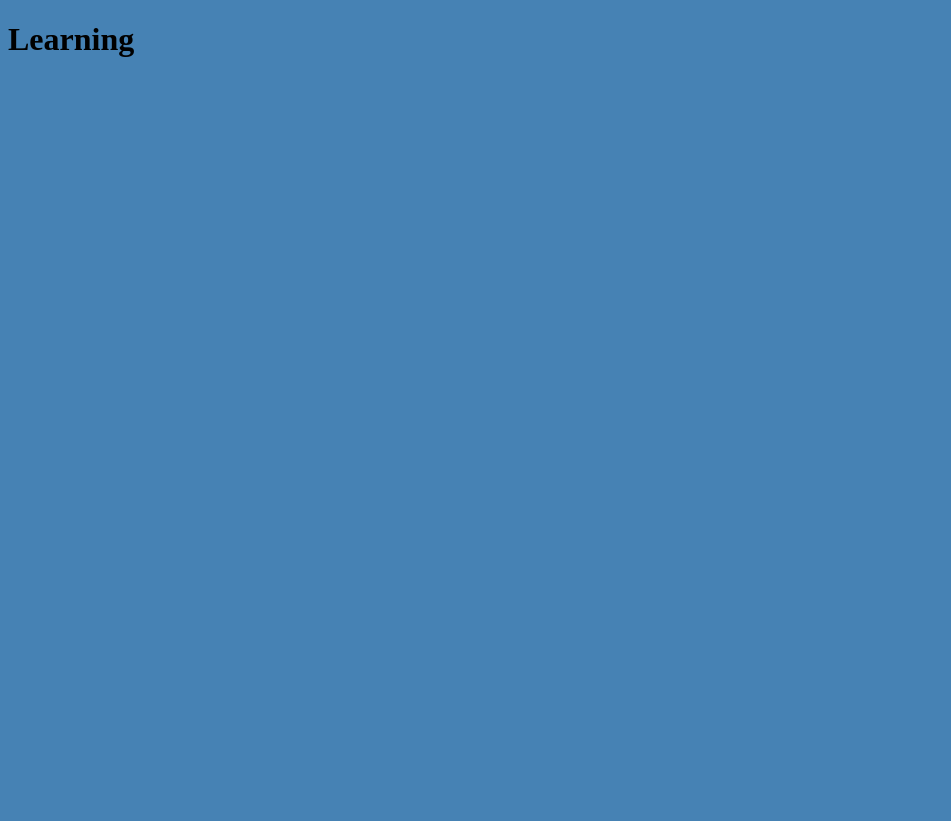
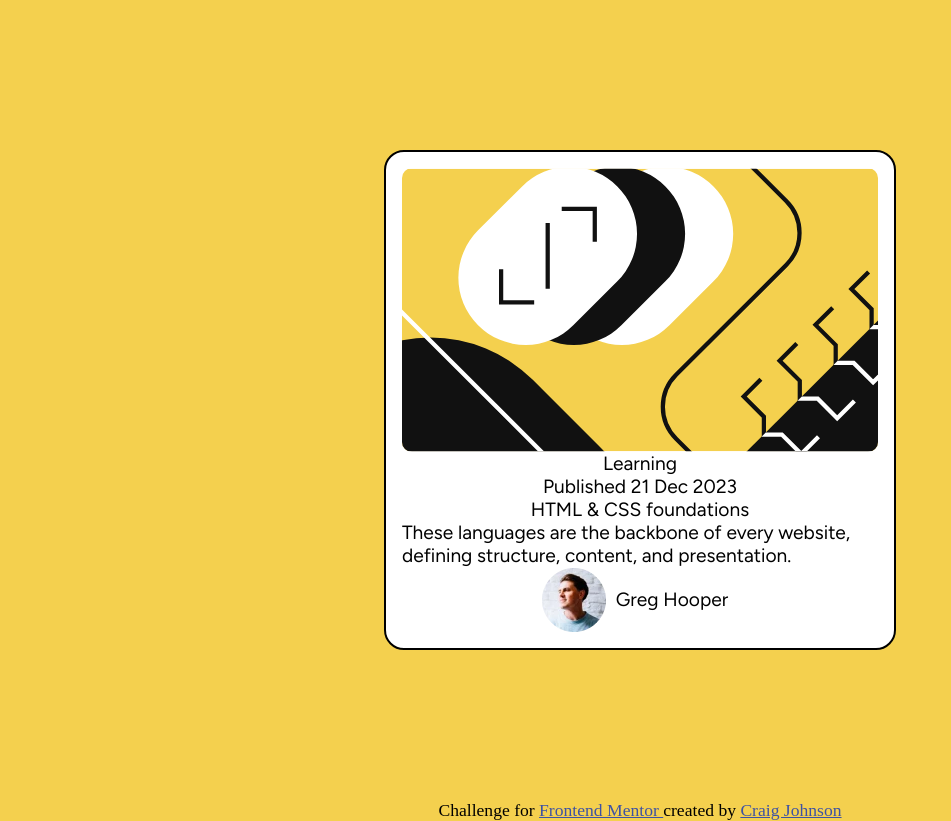
Before and after one commit to craigdev937/front_blog_preview_card, a website built with Vite: page index.html in a window 1280 px wide. Shown: the whole page, without its empty margins (0-951 px from the left). Before the commit the page ends 800 px from the top, so only its background shows below. Built offline with nearby package versions, Linux system fonts and the light colour scheme.

Commit message:
Updated the HTML and CSS.

```diff
--- a/index.html
+++ b/index.html
@@ -8,9 +8,44 @@
     <link rel="stylesheet" href="style.css">
 </head>
 <body>
-    <h1>Learning</h1>
+    <!-- MAIN SECTION -->
+    <main>
+        <div class="card">
+            <img
+                class="header__image"
+                alt="Illustration"
+                src="/images/illustration-article.svg"
+            />
+            <p>Learning</p>
+            <p>Published 21 Dec 2023</p>
+            <p>HTML & CSS foundations</p>
+            <p>
+                These languages are the backbone
+                of every website, defining structure,
+                content, and presentation.
+            </p>
+            <aside class="greg">
+                <img
+                    alt="Greg Hooper Img"
+                    src="/images/image-avatar.webp"
+                />
+                <p class="greg__name">Greg Hooper</p>
+            </aside>
+        </div>
 
+    </main>
 
-    <script src="main.js"></script>
+    <!-- CHALLENGE FOOTER WITH LINKS -->
+    <footer class="attribution">
+        <p>
+            Challenge for
+            <a href="https://www.frontendmentor.io/challenges/blog-preview-card-ckPaj01IcS" target="_blank">Frontend
+                Mentor
+            </a>
+            created by
+            <a href="https://www.frontendmentor.io/profile/craigdev937" target="_blank">Craig Johnson
+            </a>
+        </p>
+    </footer>
 </body>
 </html>
--- a/style.css
+++ b/style.css
@@ -1,12 +1,62 @@
-body {
-    background-color: steelblue;
+@import url('https://fonts.googleapis.com/css2?family=Figtree:ital,wght@0,300..900;1,300..900&display=swap');
+
+:root {
+    --white: hsl(0, 0%, 100%);
+    --yellow: hsl(47, 88%, 63%);
+    --gray: hsl(0, 0%, 50%);
+    --black: hsl(0, 0%, 0%);
 }
 
+*, *::before, *::after {
+    padding: 0;
+    margin: 0;
+    box-sizing: border-box;
+}
 
+body {
+    background-color: var(--yellow);
+}
+
+main {
+    font-family: "Figtree", sans-serif;
+    font-size: 1.2rem;
+    display: grid;
+    min-height: 100vh;
+    place-items: center;
+}
+
+.card {
+    display: flex;
+    flex-direction: column;
+    align-items: center;
+    justify-content: center;
+    background-color: var(--white);
+    padding: 1rem;
+    border-radius: 20px;
+    width: 40%;
+    border: 2px solid;
+}
+
+.header__image {
+    width: 100%;
+    border-radius: 10px;
+}
+
+.greg {
+    display: flex;
+    flex-direction: row;
+    justify-content: flex-start;
+}
+
+.greg__name {
+    align-self: center;
+    padding: 10px;
+}
 
 /* CHALLENGE FOOTER WITH LINKS */
 .attribution {
-    font-size: 11px;
+    bottom: 0;
+    font-size: 1.1rem;
     text-align: center;
 }
 
```
